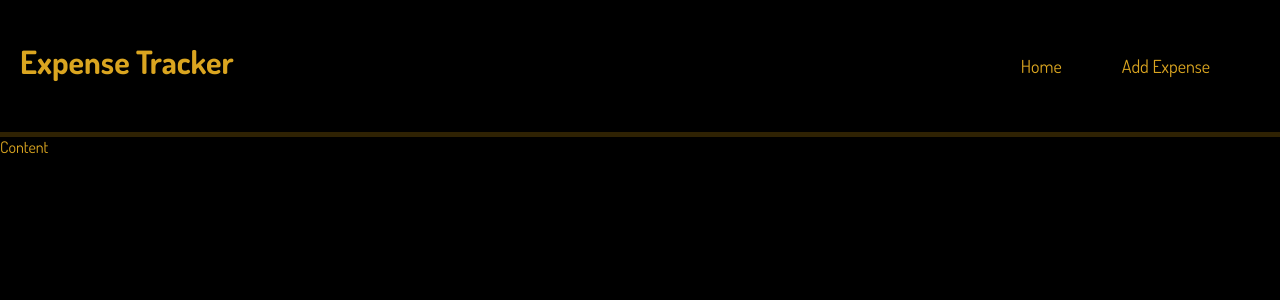
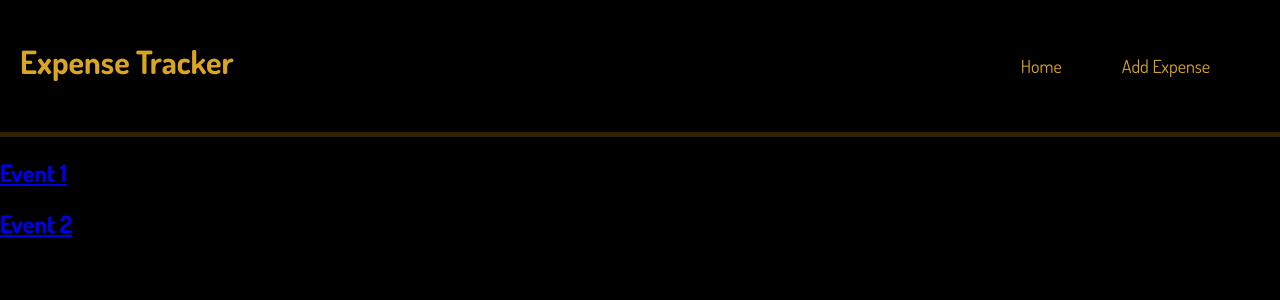
Before and after one commit to ganga-SK/expense-tracker, a React (Create React App) app: page / in a window 1280 px wide. Shown: the top 300 px of the page. Built offline with nearby package versions, Linux system fonts and the light colour scheme; data requests are answered from the project's data file.

Commit message:
Added route to ezch page and fetched contents from json server

```diff
--- a/src/App.js
+++ b/src/App.js
@@ -1,20 +1,22 @@
 import Home from "./Home";
 import Navbar from "./Navbar";
-
-
+import {BrowserRouter as Router,Switch,Route} from 'react-router-dom';
 
 function App() {
   return (
-    <div className="App">
+    <Router>
+      <div className="App">
+        <Navbar />
+        <div className="content">
+          <Switch>
+            <Route exact path='/'>
+              <Home />
+            </Route>
+          </Switch>
+        </div>
+      </div>
+    </Router>
 
-
-        <Navbar />
-
-
-      <div className="content">
-        <Home />
-      </div>
-    </div>
   );
 }
 
--- /dev/null
+++ b/src/EventList.js
@@ -0,0 +1,16 @@
+import { Link } from "react-router-dom";
+const EventList = ({events}) => {
+    return (
+        <div className="event-list" key="data.id">
+            {events.map(event=>(
+                <div className="event-preview" key={event.id}>
+                    <Link to={`events/${events.id}`}>
+                        <h2>{event.title}</h2>
+                    </Link>
+                </div>
+            ))}
+        </div>
+     );
+}
+
+export default EventList;
--- a/src/Home.js
+++ b/src/Home.js
@@ -1,7 +1,10 @@
+import useFetch from "./UseFetch";
+import EventList from "./EventList";
 const Home = () => {
+    const {data:events} = useFetch("http://localhost:8000/events");
     return (
         <div className="home-content">
-            Content
+            {events && <EventList events = {events}/>}
         </div>
      );
 }
--- /dev/null
+++ b/src/UseFetch.js
@@ -0,0 +1,18 @@
+import { useEffect, useState } from "react";
+
+const useFetch = (url) => {
+    const [data,setData] = useState(null);
+
+    useEffect(()=>{
+        fetch(url)
+        .then( res=>{
+            return res.json();
+        })
+        .then( data=>{
+            setData(data);
+        })
+    },[])
+    return ({data});
+}
+
+export default useFetch;
```
Also changed, not shown: src/Navbar.js (+4 -5 lines).
